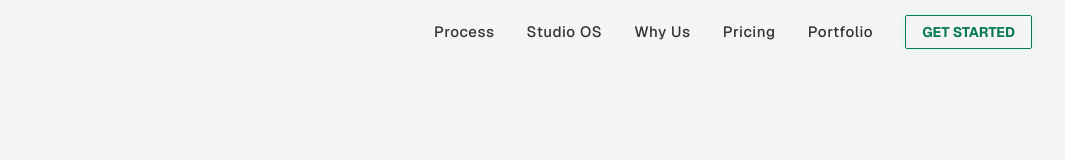
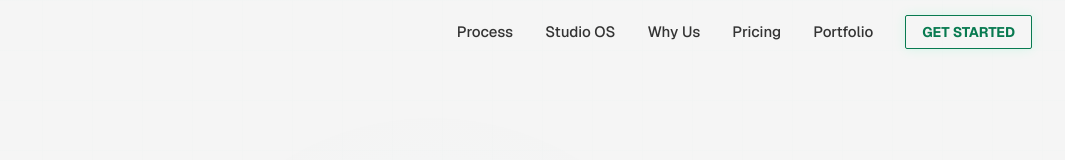
Before and after one commit to rup2701/appnomics-landing, a Next.js app: page / in a window 1280 px wide. Shown: the top 160 px of the page, without its empty margins (208-1273 px from the left). Built offline with nearby package versions, Linux system fonts and the light colour scheme.

Commit message:
refactor: Update Navbar link styles and modify project domain and character in PortfolioSection

```diff
--- a/components/Navbar.tsx
+++ b/components/Navbar.tsx
@@ -72,7 +72,7 @@ export default function Navbar() {
               key={item.label}
               href={item.href}
               onClick={(e) => handleNavClick(e, item.href)}
-              className="text-[15px] text-[#333] font-medium font-sans hover:text-[#087a50] transition-colors duration-200 no-underline tracking-[0.04em]"
+              className="text-[15px] text-[#333] font-medium font-sans hover:text-[#087a50] transition-colors duration-200 no-underline"
             >
               {item.label}
             </a>
--- a/components/sections/PortfolioSection.tsx
+++ b/components/sections/PortfolioSection.tsx
@@ -30,7 +30,7 @@ const PROJECTS = [
   },
   {
     name: "MediaDance",
-    domain: "mediadance.io",
+    domain: "telehealth-marketing.vercel.app/",
     industry: "INFRASTRUCTURE",
     description: "Media processing pipeline with background job queue, S3-compatible storage, and a client-facing usage dashboard.",
     epics: 6,
@@ -49,7 +49,7 @@ const PROJECTS = [
     stack: ["Swift", "Node.js", "Postgres", "Firebase", 'Google Cloud'],
     color: "#a16207",
     status: "LIVE",
-    char: "FF",
+    char: "PS",
     caseStudy: "/"
   },
 ];
```
